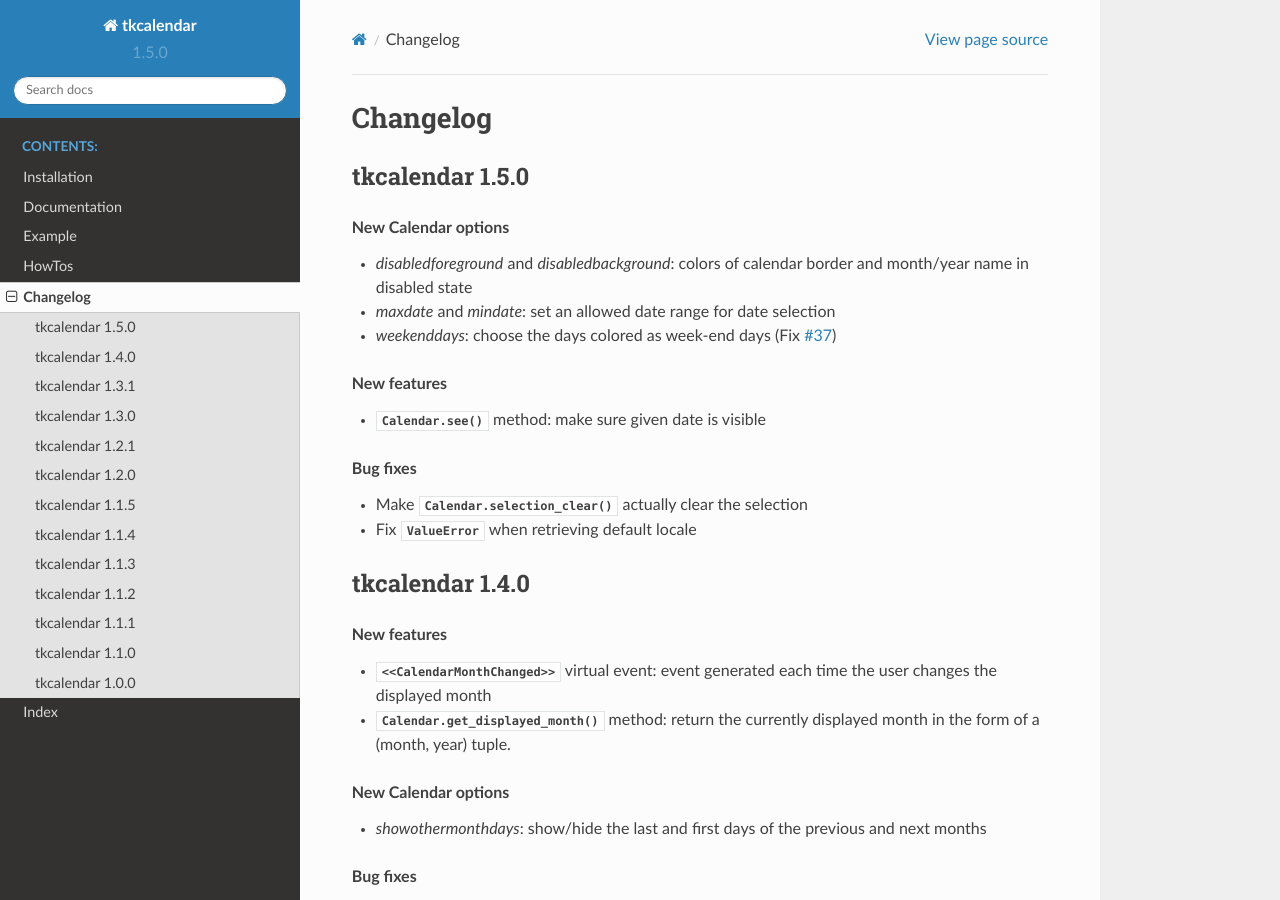
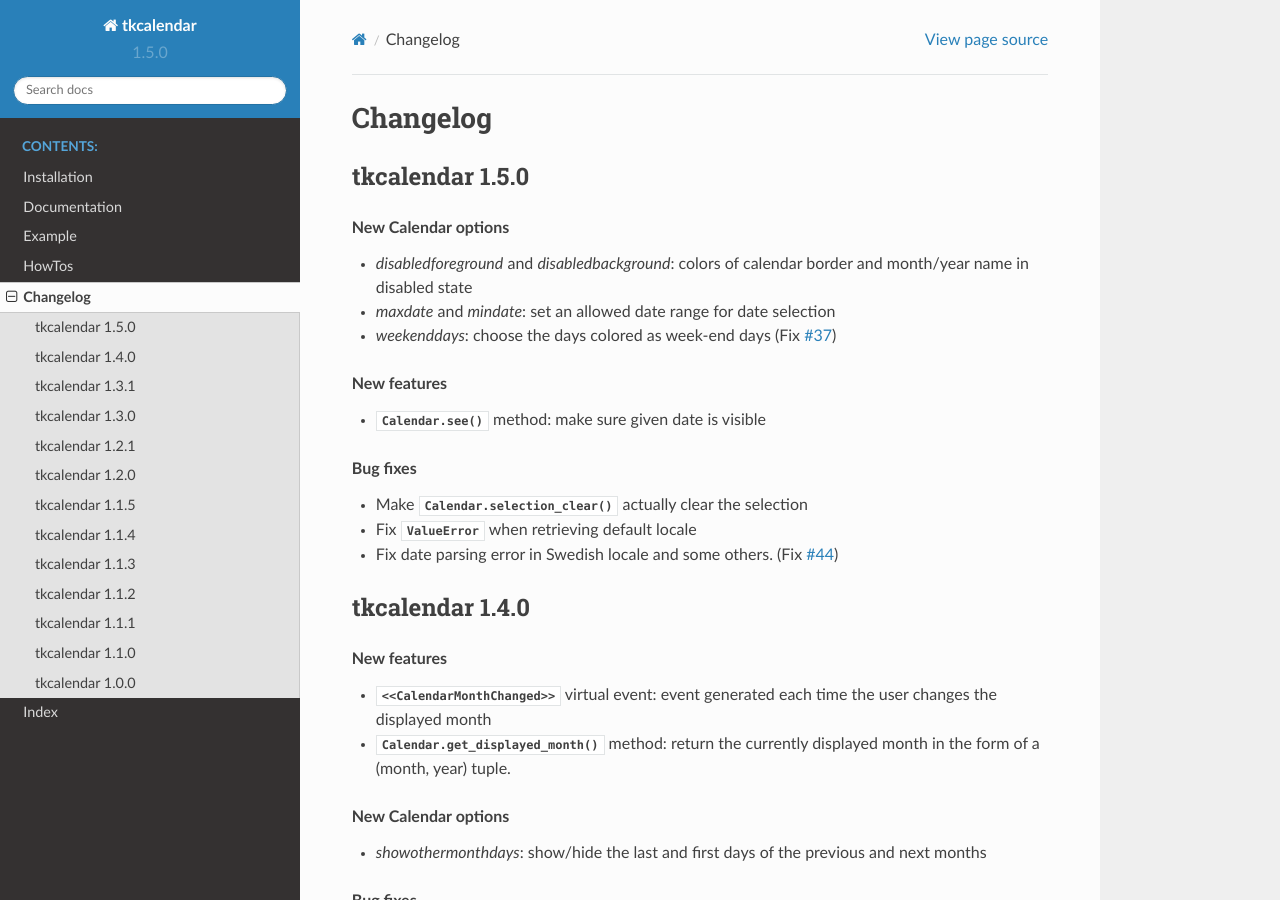
Before and after one commit to j4321/tkcalendar, a Sphinx documentation site: the page built from docs/changelog.rst, in a window 1280 px wide and 900 px high. Built offline with Sphinx 7.4.7 and the Read the Docs theme 2.0.0, drawn with Linux system fonts in a browser that asks for light colours.

Commit message:
Update changelog

```diff
--- a/README.rst
+++ b/README.rst
@@ -376,6 +376,7 @@ Changelog
     * Add ``Calendar.see()`` method to make sure a date is visible
     * Make ``Calendar.selection_clear()`` actually clear the selection
     * Fix ``ValueError`` when retrieving default locale
+    * Fix date parsing error in Swedish locale and some others. (Fix `#44 <https://github.com/j4321/tkcalendar/issues/44>`_)
 
 - tkcalendar 1.4.0
 
--- a/docs/changelog.rst
+++ b/docs/changelog.rst
@@ -10,9 +10,7 @@ tkcalendar 1.5.0
 
 - *disabledforeground* and *disabledbackground*: colors of calendar border and
   month/year name in disabled state
-
 - *maxdate* and *mindate*: set an allowed date range for date selection
-
 - *weekenddays*: choose the days colored as week-end days (Fix `#37 <https://github.com/j4321/tkcalendar/issues/37>`_)
 
 .. rubric:: New features
@@ -23,7 +21,7 @@ tkcalendar 1.5.0
 
 - Make :meth:`Calendar.selection_clear` actually clear the selection
 - Fix :obj:`ValueError` when retrieving default locale
-
+- Fix date parsing error in Swedish locale and some others. (Fix `#44 <https://github.com/j4321/tkcalendar/issues/44>`_)
 
 tkcalendar 1.4.0
 ----------------
```
